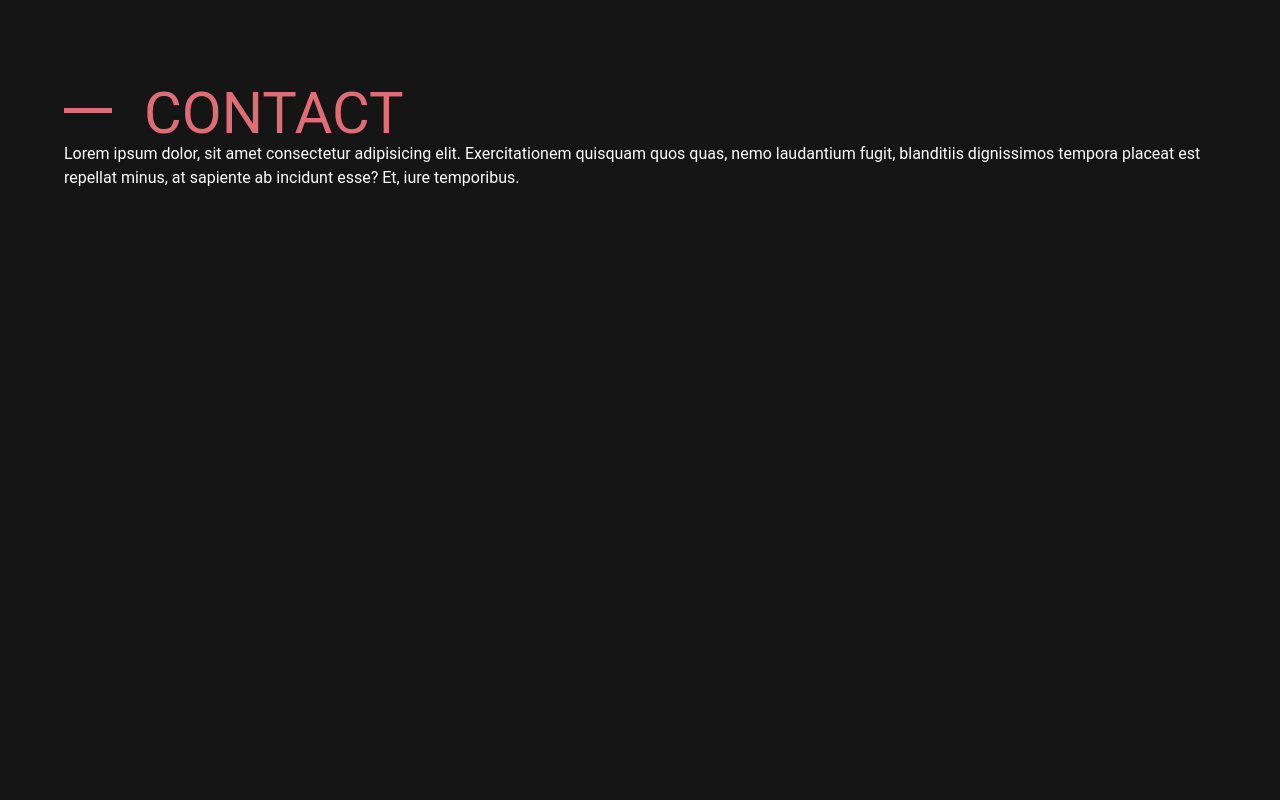
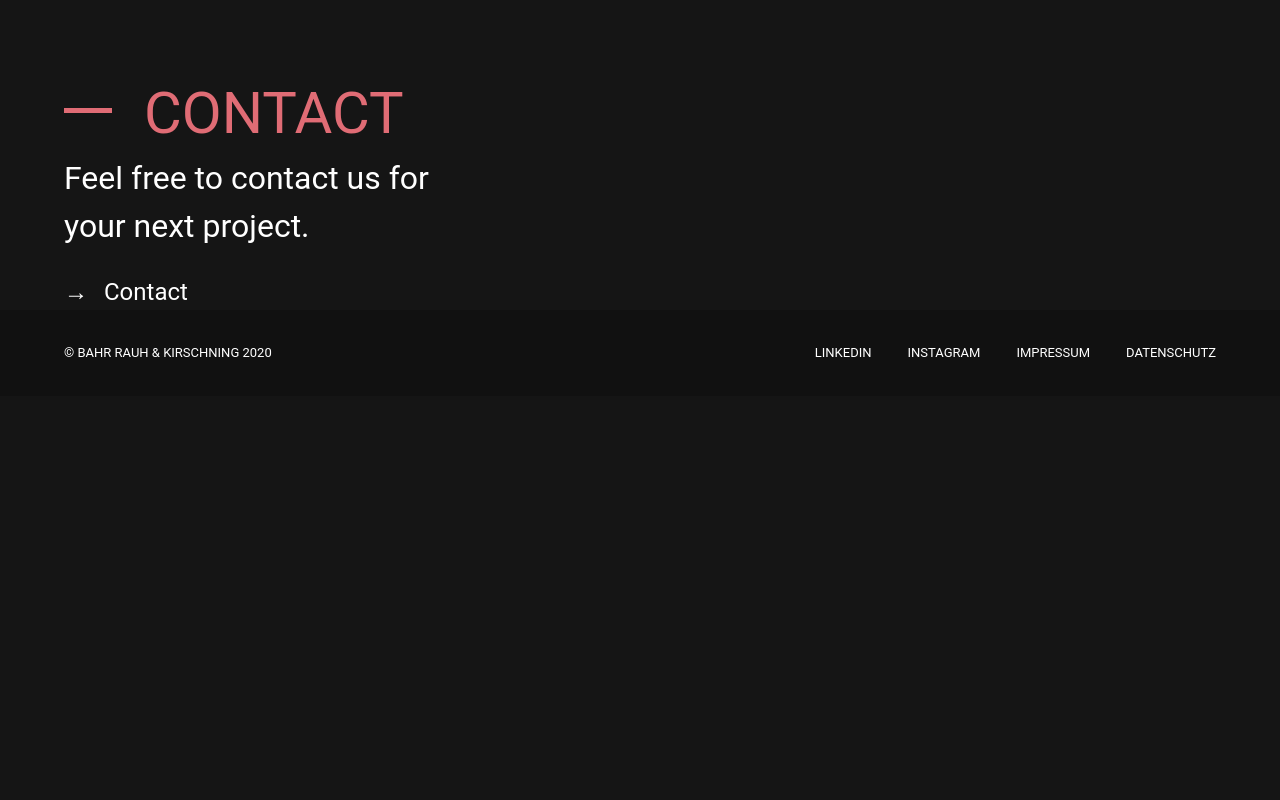
Before and after one commit to BringBeyond/Internal, a website: page index.html in a window 1280 px wide. Shown: the part 4200-5000 px from the top of the page. After the commit the page ends 4596 px from the top, so only its background shows below. Drawn offline with nearby package versions, Linux system fonts and the light colour scheme.

Commit message:
Add Contact

```diff
--- a/index.html
+++ b/index.html
@@ -116,12 +116,18 @@
           <div class="heading-bar"></div>
           <span class="is-size-1 has-text-primary">CONTACT</span>
         </div>
-        <p class="infill">
-          Lorem ipsum dolor, sit amet consectetur adipisicing elit.
-          Exercitationem quisquam quos quas, nemo laudantium fugit, blanditiis
-          dignissimos tempora placeat est repellat minus, at sapiente ab
-          incidunt esse? Et, iure temporibus.
-        </p>
+        <div class="columns pt-3">
+          <div class="column is-full is-size-3">
+            Feel free to contact us for<br />
+            your next project.
+          </div>
+        </div>
+        <div class="columns">
+          <div class="column is-full is-size-4">
+            <span class="pr-4">&#8594;</span
+            ><a href="mailto:beispiel@example.org">Contact</a>
+          </div>
+        </div>
       </div>
     </section>
     <!-- Footer -->
```
